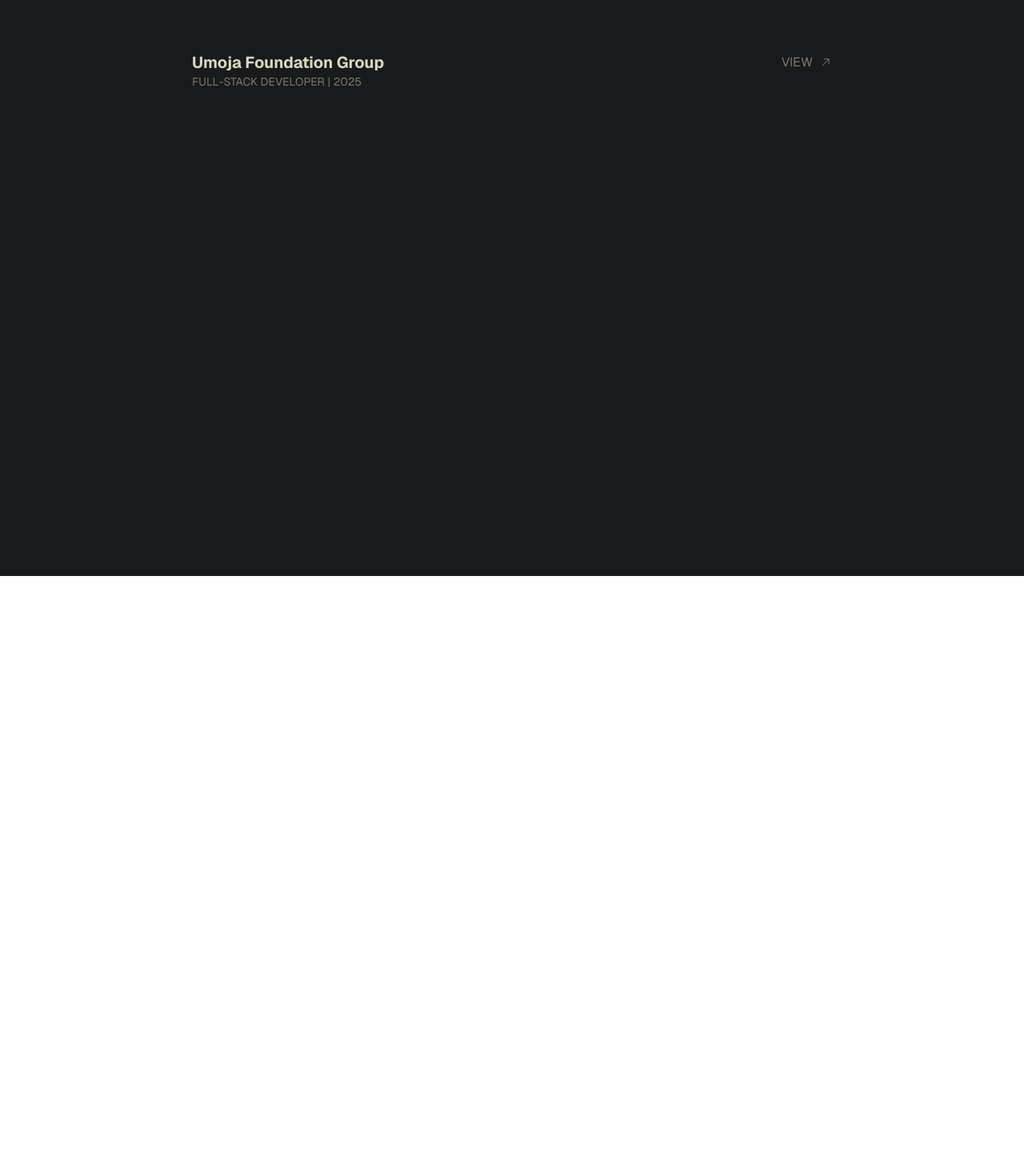
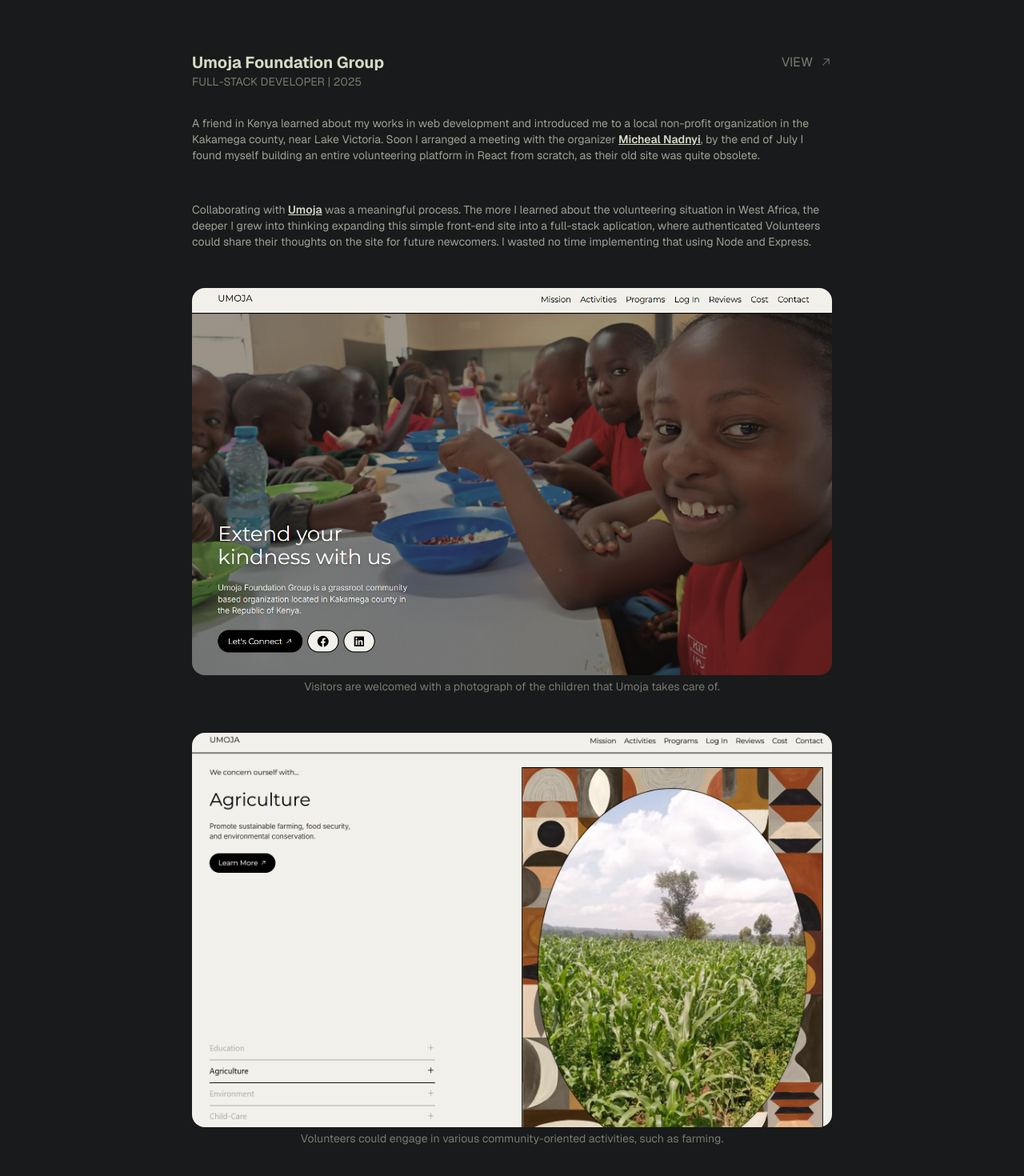
Before and after one commit to RandyTylor69/portfolio-2026, a React (Vite) app: page /umoja-foundation-group in a window 1280 px wide. Shown: the part 80-1550 px from the top of the page at 80% size. Before the commit the page ends 800 px from the top, so only its background shows below. Built offline with nearby package versions, Linux system fonts and the light colour scheme; no server answers.

Commit message:
Adjust aboutme text size and weight

```diff
--- a/src/components/ConnectSection/AboutMe.jsx
+++ b/src/components/ConnectSection/AboutMe.jsx
@@ -1,21 +1,29 @@
-import Headline from "../Headline";
 export default function AboutMe() {
   return (
-    <section className="w-full max-w-200 h-100 md:mt-60 flex flex-col gap-4 md:gap-20 ">
-      <Headline name={"Christopher Ziyin Mao"}/>
+    <section className="w-full max-w-200 h-100 mt-40 flex flex-col gap-4 md:gap-20 font-article">
+      <h1 className="text-4xl font-bold uppercase">ziyin mao</h1>
       <article className="w-full h-80 flex flex-col gap-4 ">
+        <div
+          className="w-full h-auto md:w-[50%] text-primary/70
+        flex flex-col gap-8"
+        >
           <p>
             I'm a full-stack developer specialized in front-end engineering,
-          building high-performance web platforms with React and TypeScript
-          since 2024. I frequently collaborate with other talented developers to
+            shipping high-performance web platforms with{" "}
+            <span className="text-primary font-semibold">React</span> and{" "}
+            <span className="text-primary font-semibold">TypeScript</span> since
+            2024. I frequently collaborate with other talented developers to
             prototype and deliver amazing full-stack solutions.
           </p>
-
           <p>
-          Away from the keyboard, I pour my heart in chess, piano, and absolute
-          cinema. I'm an undergraduate student at the University of Western
-          Ontario, currently pursuing a bachlor's degree in Computer Science.
+            Away from the keyboard, I pour my heart in chess, piano, and
+            absolute cinema.
           </p>
+          <p>
+            Currently I study at the University of Western Ontario,
+            pursuing a bachlor's degree in Computer Science.
+          </p>
+        </div>
       </article>
     </section>
   );
--- a/src/components/Header.jsx
+++ b/src/components/Header.jsx
@@ -1,12 +1,16 @@
 import { BsThreeDots } from "react-icons/bs";
-import {Link} from "react-router-dom"
+import { Link } from "react-router-dom";
 export default function Header() {
+  const d = new Date().toLocaleTimeString([], {
+    hour: "2-digit",
+    minute: "2-digit",
+  });
 
   return (
     <nav
       className="
       w-screen max-w-200 h-20 flex justify-between items-center backdrop-blur-md p-4
-    fixed top-0 z-999 flex-row-reverse border-b-secondary border-b-2 text-primary"
+    fixed top-0 z-999 border-b-secondary border-b-2 text-primary flex-row-reverse"
     >
       <div
         className="group overflow-hidden
@@ -27,14 +31,16 @@ export default function Header() {
           group-hover:translate-y-0
          transition-transform transform duration-300 ease-in-out"
         >
-          <Link to="/"
+          <Link
+            to="/"
             className=" flex flex-col gap-6 h-18 cursor-pointer
           transition-transform transform duration-300 ease-in-out hover:translate-y-12"
           >
             <h1 className="text-red-400">Work</h1>
             <h1 className="">Work</h1>
           </Link>
-          <Link to="/connect"
+          <Link
+            to="/connect"
             className=" flex flex-col gap-6 h-18 cursor-pointer
           transition-transform transform duration-300 ease-in-out hover:translate-y-12"
           >
@@ -43,11 +49,12 @@ export default function Header() {
           </Link>
         </div>
       </div>
-      <Link to={"/"}
+      <Link
+        to={"/"}
         className="w-50 h-10 flex flex-col justify-between items-left text-[12px]
       uppercase peer-hover:opacity-25 duration-300 ease-in-out  "
       >
-        <p className="text-primary">Christopher Ziyin Mao</p>
+        <p className="text-primary">Ziyin Mao</p>
         <p className="text-primary/50">full-stack developer</p>
       </Link>
     </nav>
--- a/src/pages/Connect.jsx
+++ b/src/pages/Connect.jsx
@@ -5,8 +5,8 @@ import Contact from "../components/ConnectSection/Contact";
 export default function Connect() {
   return (
     <main
-      className="w-screen p-8 h-screen bg-secondary text-primary
-    flex flex-col items-center justify-center font-display gap-40 md:gap-0"
+      className="w-screen min-h-screen h-full p-4  bg-secondary text-primary
+    flex flex-col items-center font-display gap-12"
     >
       <AboutMe />
       <Contact />
--- a/src/pages/products/Umoja.jsx
+++ b/src/pages/products/Umoja.jsx
@@ -8,7 +8,7 @@ export default function Umoja() {
   flex justify-center items-center px-4 font-article"
     >
       <article
-        className="min-h-screen w-200 max-w-200
+        className="min-h-screen h-full w-200 max-w-200 mb-20
       flex flex-col justify-start items-center "
       >
         <nav
@@ -34,6 +34,7 @@ export default function Umoja() {
           </div>
 
           <a
+            target="_blank"
             href="https://www.umojafoundationgroup.org/"
             className="flex justify-center items-center w-auto gap-2 text-primary/50 mt-0.5
             hover:underline "
@@ -41,6 +42,66 @@ export default function Umoja() {
             VIEW <GoArrowUpRight />
           </a>
         </header>
+        <main
+          className="h-full w-full text-sm text-primary/70
+        flex flex-col gap-12"
+        >
+          <p>
+            A friend in Kenya learned about my works in web development and
+            introduced me to a local non-profit organization in the Kakamega
+            county, near Lake Victoria. Soon I arranged a meeting with the
+            organizer{" "}
+            <a
+              target="_blank"
+              href="https://www.facebook.com/michael.ndanyi.2025"
+              className="underline text-primary font-semibold"
+            >
+              Micheal Nadnyi
+            </a>
+            , by the end of July I found myself building an entire volunteering
+            platform in React from scratch, as their old site was quite
+            obsolete.
+          </p>
+
+          <p>
+            Collaborating with{" "}
+            <a
+              target="_blank"
+              href="https://www.umojafoundationgroup.org/"
+              className="underline text-primary font-semibold"
+            >
+              Umoja
+            </a>{" "}
+            was a meaningful process. The more I learned about the volunteering
+            situation in West Africa, the deeper I grew into thinking expanding
+            this simple front-end site into a full-stack aplication, where
+            authenticated Volunteers could share their thoughts on the site for
+            future newcomers. I wasted no time implementing that using Node and
+            Express.
+          </p>
+          <figure className="flex flex-col gap-1">
+            <img
+              src="/productScreenshots/Umoja/image1.png"
+              alt="Landing page of Umoja Foundation Group"
+              className="rounded-2xl"
+            />
+            <figcaption className="text-primary/50 text-center">
+              Visitors are welcomed with a photograph of the children that Umoja
+              takes care of.{" "}
+            </figcaption>
+          </figure>
+          <figure className="flex flex-col gap-1">
+            <img
+              src="/productScreenshots/Umoja/image2.png"
+              alt="Activities of Umoja Foundation Group"
+              className="rounded-2xl"
+            />
+            <figcaption className="text-primary/50 text-center">
+              Volunteers could engage in various community-oriented activities,
+              such as farming.
+            </figcaption>
+          </figure>
+        </main>
       </article>
     </div>
   );
```
Also changed, not shown: public/productScreenshots/Umoja/image1.png (added), public/productScreenshots/Umoja/image2.png (added), src/components/Footer.jsx (added). Lines whose indentation alone changed are shown as unchanged.
